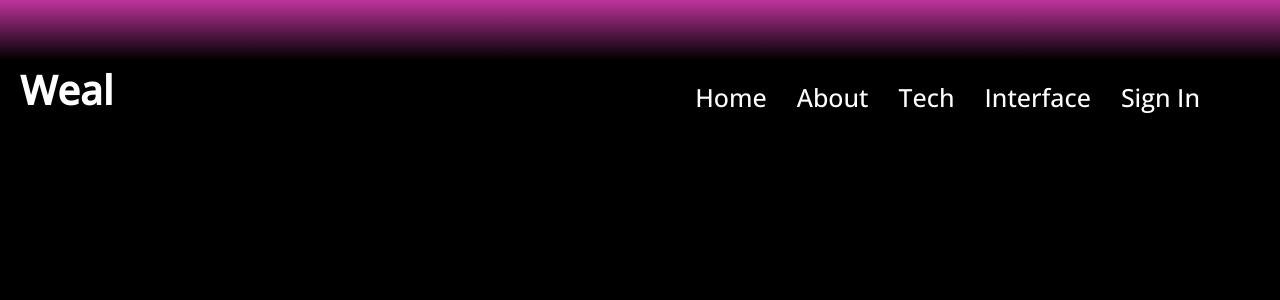
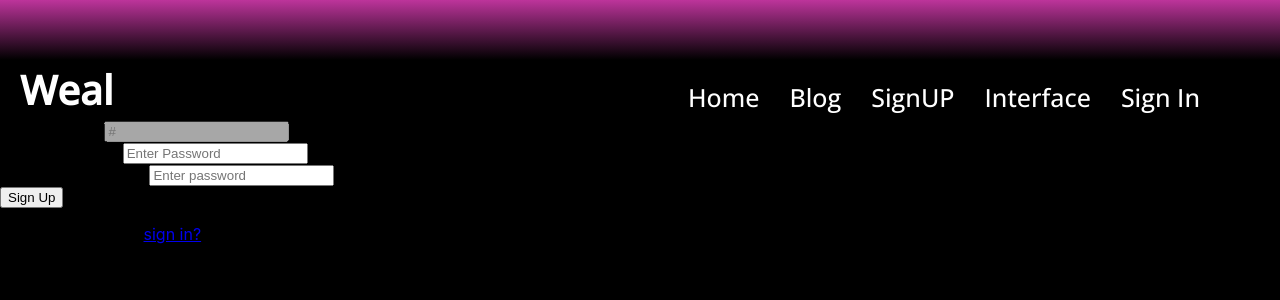
Before and after one commit to its-abhishek/Website, a React (Create React App) app: page /SignUP in a window 1280 px wide. Shown: the top 300 px of the page. Built offline with nearby package versions, Linux system fonts and the light colour scheme; a web font is replaced by a local one.

Commit message:
To get backend started

```diff
--- a/src/App.js
+++ b/src/App.js
@@ -1,9 +1,9 @@
 import logo from './logo.svg';
 import './style/App.css';
 import reactDom from 'react-dom';
-import About from './components/About';
+import Blog from './components/Blog';
 import Home from './components/Home';
-import Tech from './components/Tech';
+import SignUP from './components/SignUP';
 import SignIn from './components/SignIn';
 import Interface from './components/Interface';
 import Navvy from './Navbar';
@@ -14,8 +14,8 @@ function App() {
     <Navvy/>
     <Route exact path="/Interface" component={Interface}/>
     <Route exact path="/" component={Home}/>
-    <Route exact path="/About" component={About}/>
-    <Route exact path="/Tech" component={Tech}/>
+    <Route exact path="/Blog" component={Blog}/>
+    <Route exact path="/SignUP" component={SignUP}/>
     <Route exact path="/SignIn" component={SignIn}/>
     <Route exact path="/" component={Home}/>
 
--- a/src/Navbar.js
+++ b/src/Navbar.js
@@ -10,8 +10,8 @@ function Navvy(){
             <ul>
                 <li><Link className="start" to="/SignIn" style={{ textDecoration: 'none' }}>Sign In</Link></li>
                 <li><Link className="start" to="/Interface" style={{ textDecoration: 'none' }}>Interface</Link></li>
-                <li><Link className="start" to="/Tech" style={{ textDecoration: 'none' }}>Tech</Link></li>
-                <li><Link className="start" to="/About" style={{ textDecoration: 'none' }}>About</Link></li>
+                <li><Link className="start" to="/SignUP" style={{ textDecoration: 'none' }}>SignUP</Link></li>
+                <li><Link className="start" to="/Blog" style={{ textDecoration: 'none' }}>Blog</Link></li>
                 <li><Link className="start" to="/" style={{ textDecoration: 'none' }}>Home</Link></li>
             </ul>
         </nav>
--- a/src/components/About.js
+++ /dev/null
@@ -1,11 +0,0 @@
-import react from "react";
-
-function About(){
-    return(
-        <div className="Hi">
-            <h1>Hello About</h1>
-        </div>
-    );
-}
-
-export default About;
--- a/src/components/Tech.js
+++ b/src/components/Blog.js
@@ -1,11 +1,11 @@
 import react from "react";
 
-function Tech(){
+function Blog(){
     return(
         <div className="Hi">
-            <h1>Tech</h1>
+            <h1>Hello About</h1>
         </div>
     );
 }
 
-export default Tech;
+export default Blog;
--- a/src/components/Interface.js
+++ b/src/components/Interface.js
@@ -3,8 +3,11 @@ import '../style/Interface.css';
 function Interface(){
     return(
         <form>
-            <label>Query:</label>
+            <label>Query for the Counsellor:</label>
             <textarea className="Query" rows={5}></textarea>
+            <br></br>
+            <label>Anonymous Confession:</label>
+            <textarea className="Confession" rows={5}></textarea>
             <br></br>
             <button className="Submit" type="submit">Submit</button>
         </form>
--- a/src/components/SignIn.js
+++ b/src/components/SignIn.js
@@ -6,13 +6,13 @@ function Contact(){
                 <h3>Sign In</h3>
 
                 <div className="form-group">
-                    <label>User Id:</label>
-                    <input type="text" className="form-control" placeholder="Enter Id" />
+                    <label>User ID:</label>
+                    <input type="text" className="UserID" placeholder="Enter Id" />
                 </div>
 
                 <div className="form-group">
                     <label>Password</label>
-                    <input type="password" className="form-control" placeholder="Enter password" />
+                    <input type="password" className="Password" placeholder="Enter password" />
                 </div>
 
                 <div className="form-group">
--- /dev/null
+++ b/src/components/SignUP.js
@@ -0,0 +1,32 @@
+import React, { Component } from "react";
+
+function SignUp() {
+        return (
+            <form>
+                <h3>Sign Up</h3>
+
+                <div className="form-group">
+                    <label>Your User ID: </label>
+                    <input type="text" className="UserID" placeholder="#" disabled />
+                </div>
+
+
+                <div className="form-group">
+                    <label>Enter Password:</label>
+                    <input type="password" className="Password" placeholder="Enter Password" />
+                </div>
+
+                <div className="form-group">
+                    <label>Re-Enter Password:</label>
+                    <input type="password" className="Password" placeholder="Enter password" />
+                </div>
+
+                <button type="submit" className="btn btn-primary btn-block">Sign Up</button>
+                <p className="forgot-password text-right">
+                    Already registered <a href="#">sign in?</a>
+                </p>
+            </form>
+        );
+    }
+
+export default SignUp;
--- a/src/style/Interface.css
+++ b/src/style/Interface.css
@@ -8,3 +8,8 @@
     background-color: black;
     margin-left: 2%;
 }
+.Confession{
+    font-size: 15px;
+    width: 90%;
+    margin-left: 2%;
+}
```
